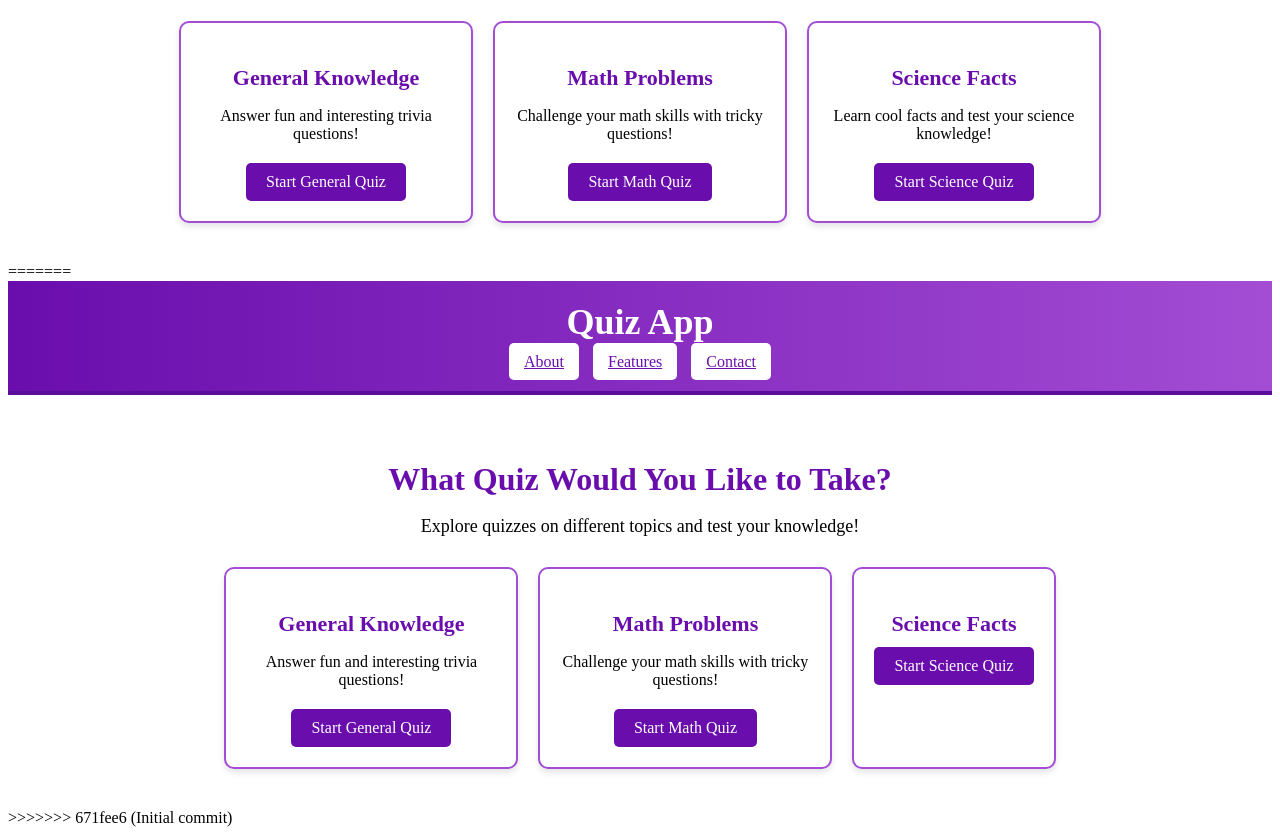
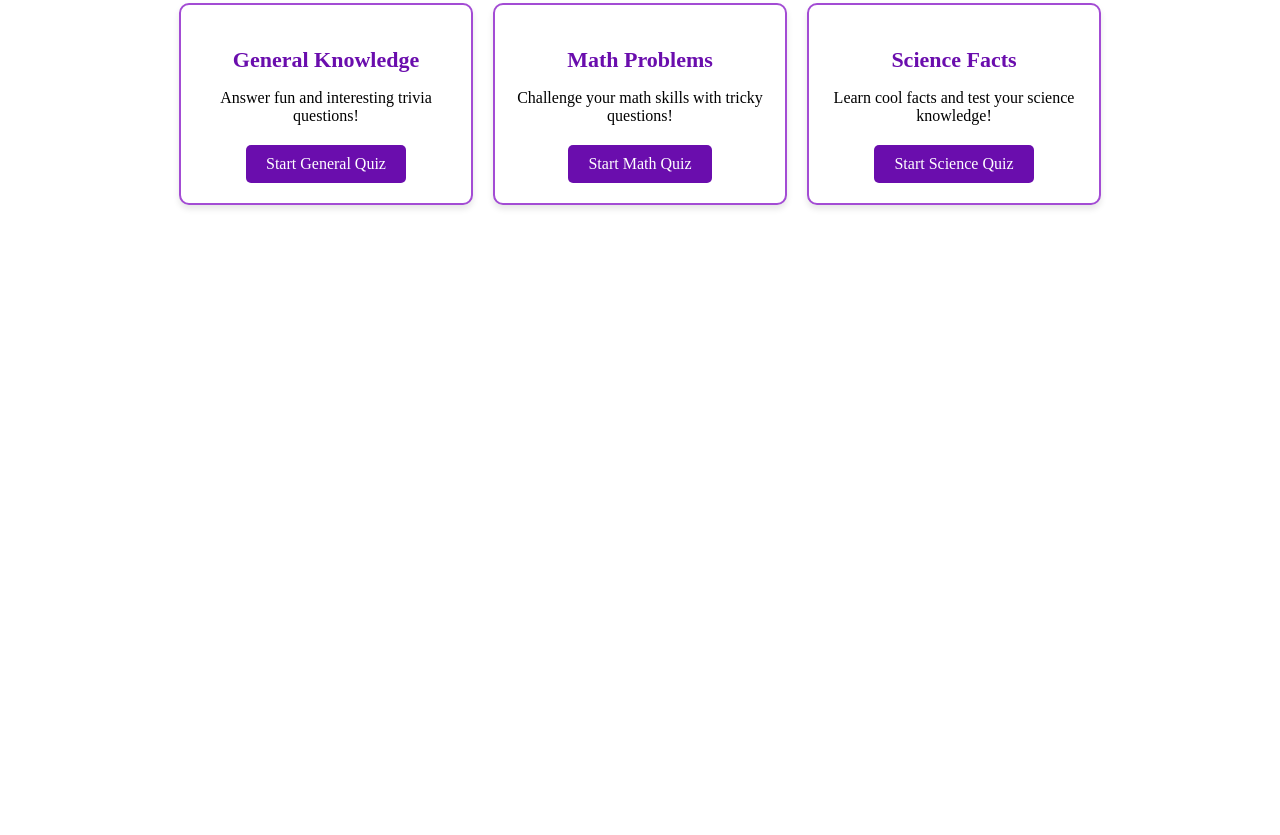
Before and after one commit to RealFlashyyy/Quiz-App, a plain HTML site: page index.html in a window 1280 px wide. Shown: the part 292-1127 px from the top of the page. After the commit the page ends 800 px from the top, so only its background shows below. Drawn offline with Linux system fonts and the light colour scheme.

Commit message:
Initial commit

```diff
--- a/index.html
+++ b/index.html
@@ -1,4 +1,3 @@
-<<<<<<< HEAD
 <!DOCTYPE html>
 <html lang="en">
 <head>
@@ -44,50 +43,3 @@
   </main>
 </body>
 </html>
-=======
-<!DOCTYPE html>
-<html lang="en">
-<head>
-  <meta charset="UTF-8">
-  <meta name="viewport" content="width=device-width, initial-scale=1.0">
-  <title>Quiz App - Welcome</title>
-  <link rel="stylesheet" href="style.css">
-</head>
-<body>
-  <header class="header">
-    <div class="container">
-      <h1 class="app-title">Quiz App</h1>
-      <nav class="nav">
-        <a href="about.html" class="nav-btn">About</a>
-        <a href="#features" class="nav-btn">Features</a>
-        <a href="#contact" class="nav-btn">Contact</a>
-      </nav>
-    </div>
-  </header>
-
-  <main class="intro-page">
-    <div class="container">
-      <h2>What Quiz Would You Like to Take?</h2>
-      <p>Explore quizzes on different topics and test your knowledge!</p>
-      <div class="quiz-categories">
-        <div class="quiz-card">
-          <h3>General Knowledge</h3>
-          <p>Answer fun and interesting trivia questions!</p>
-          <a href="quiz.html?category=general" class="start-btn">Start General Quiz</a>
-        </div>
-        <div class="quiz-card">
-          <h3>Math Problems</h3>
-          <p>Challenge your math skills with tricky questions!</p>
-          <a href="quiz.html?category=math" class="start-btn">Start Math Quiz</a>
-        </div>
-        <div class="quiz-card">
-          <h3>Science Facts</h3>
-
-          <a href="quiz.html?category=science" class="start-btn">Start Science Quiz</a>
-        </div>
-      </div>
-    </div>
-  </main>
-</body>
-</html>
->>>>>>> 671fee6 (Initial commit)
```
Also changed, not shown: about.html (+0 -1 lines).
